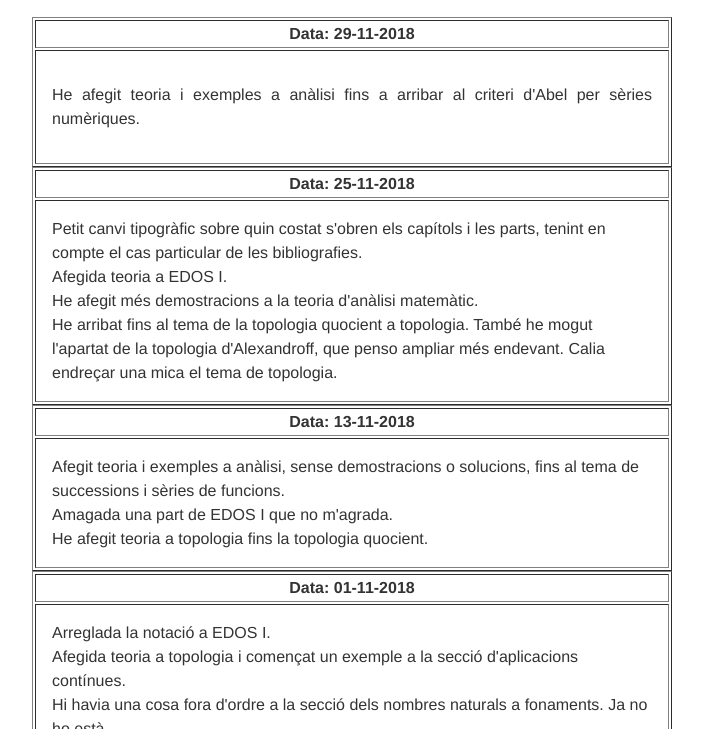
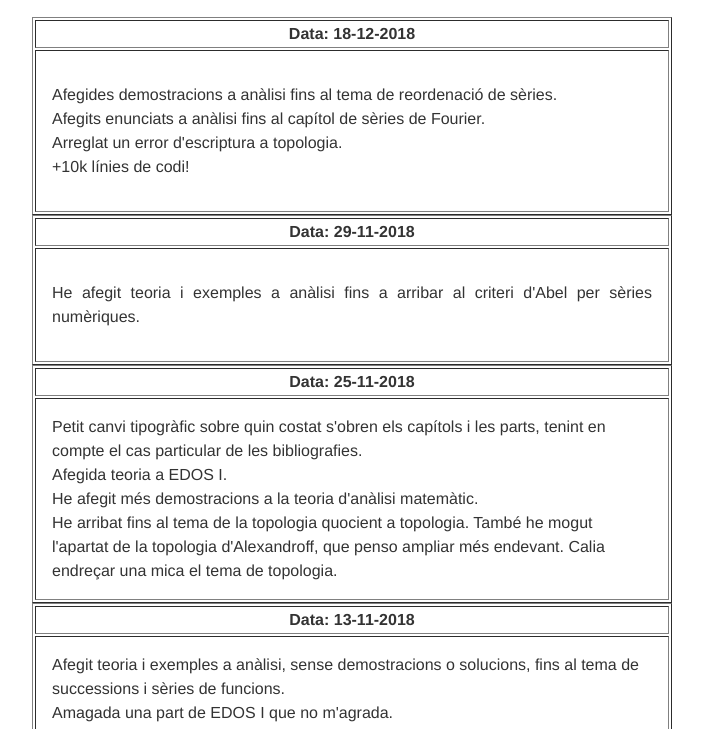
Before and after one commit to claudi/claudi.github.io, a plain HTML site: page actualitzacions/actualitzacions.html in a window 1280 px wide. Shown: the part 71-800 px from the top of the page, without its empty margins (288-991 px from the left). Drawn offline with Linux system fonts and the light colour scheme.

Commit message:
Actualització del pdf

```diff
--- a/actualitzacions/actualitzacions.html
+++ b/actualitzacions/actualitzacions.html
@@ -33,6 +33,19 @@
     <h2>Llistat d'actualitzacions</h2>
 </header>
 <body>
+    <table border = "1" width="100%">
+    <thead><tr><th>
+        Data: 18-12-2018
+    </th></tr></thead>
+    <tbdoy><tr><td style="padding:1em">
+        <p>
+            Afegides demostracions a anàlisi fins al tema de reordenació de sèries.<br/>
+            Afegits enunciats a anàlisi fins al capítol de sèries de Fourier.<br/>
+            Arreglat un error d'escriptura a topologia.<br/>
+            +10k línies de codi!
+        </p>
+    </td></tr></tbody>
+    </table>
     <table border = "1" width="100%">
     <thead><tr><th>
         Data: 29-11-2018
```
Also changed, not shown: index.html (+1 -1 lines), 2 other files.
